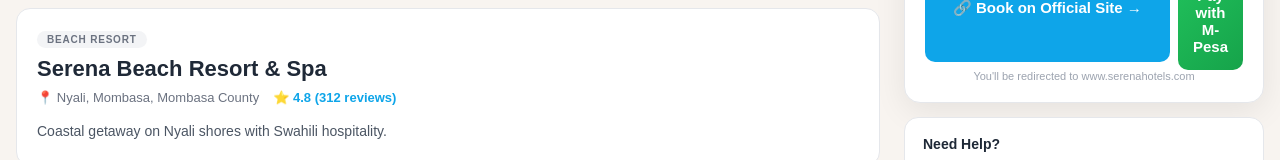
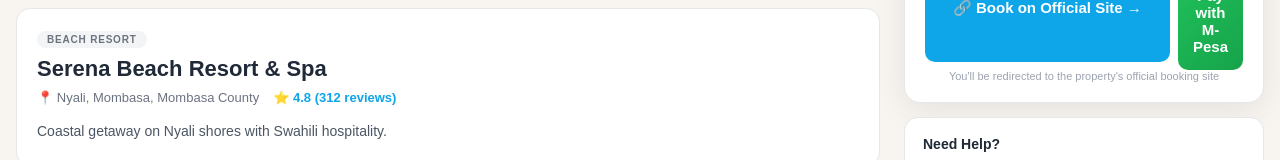
Before and after one commit to richard254120/axx-spaces-frontend, a React (Vite) app: page /tourism/1 in a window 1280 px wide. Shown: the part 536-696 px from the top of the page. Built offline with nearby package versions, Linux system fonts and the light colour scheme.

Commit message:
Your commit message

```diff
--- a/src/pages/tourism/TourismDetailPage.jsx
+++ b/src/pages/tourism/TourismDetailPage.jsx
@@ -211,7 +211,7 @@
           📱 Pay with M-Pesa
         </button>
       </div>
-      {property.bookingUrl && <div style={s.bookNote}>You'll be redirected to {new URL(property.bookingUrl).hostname}</div>}
+      {property.bookingUrl && <div style={s.bookNote}>You'll be redirected to the property's official booking site</div>}
     </div>
   );
 
```
